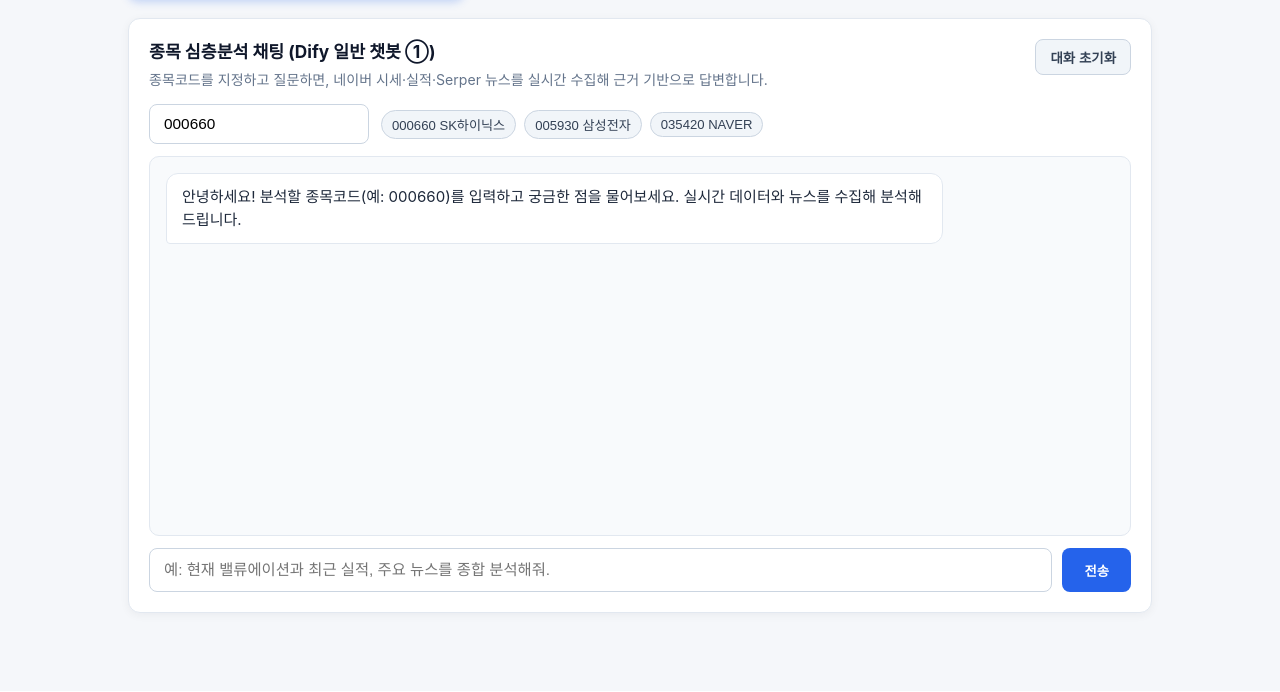
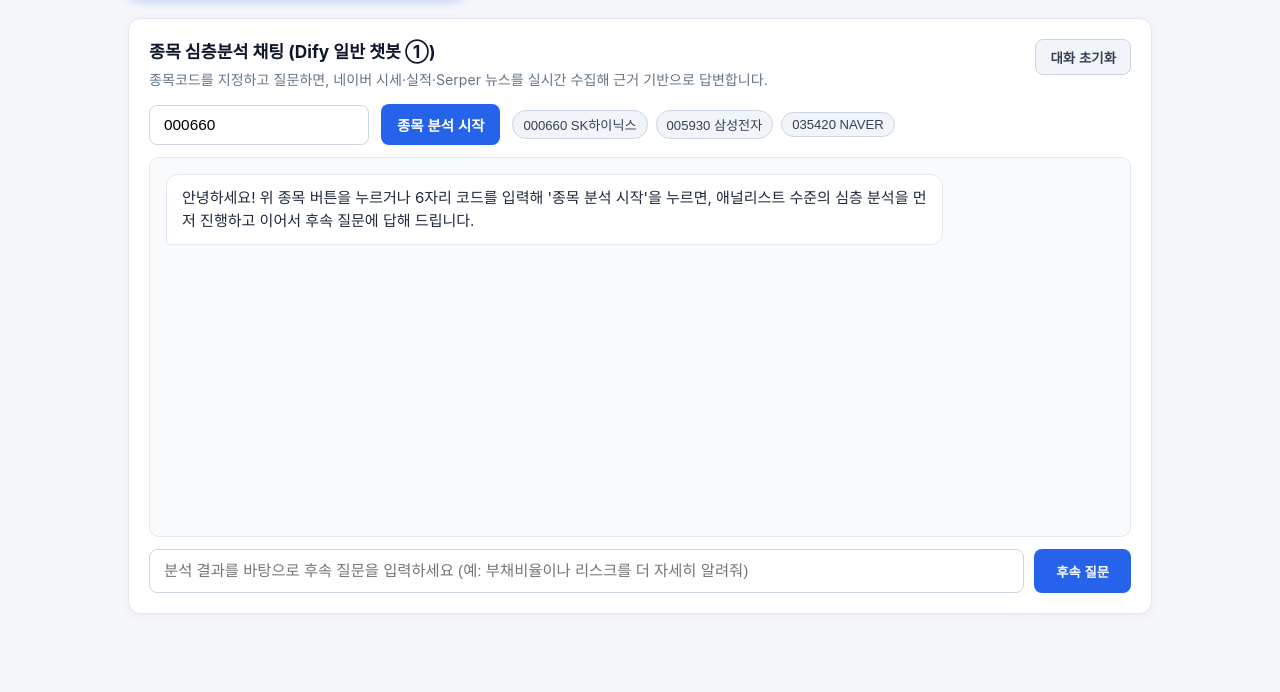
Before and after one commit to ghdnjsch123-cyber/investment-assistant, a Flask app: page / in a window 1280 px wide. Shown: the part 154-846 px from the top of the page. Before the commit the page ends 772 px from the top, so only its background shows below. Run offline with Flask 3, Linux system fonts and the light colour scheme.

Commit message:
feat: add one-click analyst report and multi-turn follow-up chat in tab 1

```diff
--- a/app.py
+++ b/app.py
@@ -98,45 +98,72 @@ def fetch_stock():
 
 @app.route("/api/chat/analysis", methods=["POST"])
 def chat_analysis():
-    """[탭1] 종목코드로 수집기(collector.py) 실행 후 Dify 일반 챗봇 ①에 근거 JSON을 전달해 답변을 받습니다."""
+    """[탭1] 종목코드로 수집기(collector.py) 실행 후 Dify 일반 챗봇 ①에 근거 JSON을 전달해 전문가 분석을 받고, 이후 후속 질문을 이어갑니다."""
     payload = request.get_json(silent=True) or {}
     raw_code = payload.get("code", "")
     question = (payload.get("question") or "").strip()
     conversation_id = (payload.get("conversation_id") or "").strip()
 
-    logger.info("[REQUEST] POST /api/chat/analysis code=%s", raw_code)
+    logger.info("[REQUEST] POST /api/chat/analysis code=%s (followup=%s)", raw_code, bool(conversation_id))
 
     try:
         code = validate_stock_code(raw_code)
     except ValueError as e:
         return jsonify({"error": str(e)}), 400
 
-    if not question:
-        question = "수집된 데이터를 바탕으로 이 종목의 시세, 밸류에이션, 재무실적, 최근 뉴스를 종합적으로 분석해 주세요."
+    try:
+        # 이미 해당 종목으로 대화가 시작된 후속 질문인 경우: 재수집 없이 Dify 대화 맥락을 이어감
+        if conversation_id and question:
+            dify_res = ask_dify_chatbot(
+                bot_type="analysis",
+                query=question,
+                inputs={},
+                conversation_id=conversation_id,
+            )
+            logger.info("[RESPONSE] /api/chat/analysis 후속 질문 완료 (code=%s)", code)
+            return jsonify({
+                "answer": dify_res["answer"],
+                "conversation_id": dify_res["conversation_id"],
+                "stock_data": None,
+            }), 200
 
-    try:
+        # 최초 분석: 실시간 데이터 수집 + 전문가/애널리스트 심층 리포트 프롬프트 적용
         stock_data = collect_stock_data(code)
         if not stock_data.get("name"):
             err_msg = stock_data["errors"][0]["message"] if stock_data.get("errors") else "종목 기본 정보를 가져오지 못했습니다."
             return jsonify({"error": err_msg}), 400
 
         stock_json = json.dumps(stock_data, ensure_ascii=False)
+        stock_name = stock_data.get("name", "")
+
+        if not question:
+            question = (
+                "당신은 여의도 증권사의 수석 애널리스트입니다. 아래 실시간 수집 데이터(JSON)만을 근거로 "
+                f"{stock_name}({code})에 대한 전문 애널리스트 심층 분석 리포트를 작성해 주세요.\n\n"
+                "다음 5가지 항목으로 구조화하여 구체적인 수치를 인용해 설명해 주세요:\n"
+                "1. **시세 및 모멘텀 진단**: 현재가, 등락률, 52주 최고/최저 대비 현재 가격 위치, 거래량·외인소진율\n"
+                "2. **밸류에이션 및 컨센서스 평가**: 현재 PER vs 추정 PER 변화, PBR·BPS 수준, 증권사 목표주가 대비 괴리율\n"
+                "3. **재무 펀더멘털(수익성·안정성)**: 최근 3~5년 매출·영업이익·영업이익률·ROE·부채비율·영업활동현금흐름 추이 (단, is_consensus가 true인 연도는 반드시 '추정치(E)'로 구분 표시)\n"
+                "4. **최신 뉴스 모멘텀 및 이슈**: 제공된 최신 뉴스 5건을 바탕으로 핵심 호재 및 리스크 요인 정리\n"
+                "5. **애널리스트 종합 의견**: 객관적 핵심 투자 포인트와 향후 체크해야 할 리스크 요약 (단정적 매수/매도 권유는 지양)\n"
+                "마지막으로 사용자가 이어서 후속 질문을 할 수 있도록 안내해 주세요."
+            )
+
         enriched_query = (
-            f"[종목 분석 요청: {stock_data.get('name')} ({code})]\n"
-            f"아래 실시간 수집 데이터(JSON)만을 근거로 사용자 질문에 답변해 주세요. "
-            f"(재무실적에서 is_consensus가 true인 항목은 추정치임을 명시)\n\n"
+            f"[종목 심층 분석 요청: {stock_name} ({code})]\n"
+            f"반드시 아래 실시간 수집 데이터(JSON)에 포함된 팩트와 숫자만을 근거로 답변하세요.\n\n"
             f"--- 수집 데이터(JSON) ---\n{stock_json}\n\n"
-            f"--- 사용자 질문 ---\n{question}"
+            f"--- 요청 내용 ---\n{question}"
         )
 
         dify_res = ask_dify_chatbot(
             bot_type="analysis",
             query=enriched_query,
-            inputs={"stock_data": stock_json, "stock_code": code, "stock_name": stock_data.get("name", "")},
-            conversation_id=conversation_id,
+            inputs={"stock_data": stock_json, "stock_code": code, "stock_name": stock_name},
+            conversation_id="",
         )
 
-        logger.info("[RESPONSE] /api/chat/analysis 완료 (code=%s, name=%s)", code, stock_data.get("name"))
+        logger.info("[RESPONSE] /api/chat/analysis 최초 애널리스트 분석 완료 (code=%s, name=%s)", code, stock_name)
         return jsonify({
             "answer": dify_res["answer"],
             "conversation_id": dify_res["conversation_id"],
--- a/static/app.js
+++ b/static/app.js
@@ -255,7 +255,9 @@ document.addEventListener("DOMContentLoaded", () => {
   // -------------------------------------------------------------------------
   // 탭 1: 종목 심층분석 채팅 (Dify 일반 챗봇 ①)
   // -------------------------------------------------------------------------
+  const t1SelectForm = document.getElementById("t1SelectForm");
   const t1CodeInput = document.getElementById("t1CodeInput");
+  const t1AnalyzeBtn = document.getElementById("t1AnalyzeBtn");
   const t1ContextBar = document.getElementById("t1ContextBar");
   const t1ErrorBox = document.getElementById("t1ErrorBox");
   const t1ChatMessages = document.getElementById("t1ChatMessages");
@@ -267,57 +269,64 @@ document.addEventListener("DOMContentLoaded", () => {
   let t1ConversationId = "";
   let t1LastCode = "";
 
-  function resetTab1Chat(notice = "새 대화가 시작되었습니다. 종목코드와 질문을 입력해 주세요.") {
+  function resetTab1Chat(
+    notice = "새 대화가 시작되었습니다. 종목을 선택하거나 '종목 분석 시작'을 눌러주세요."
+  ) {
     t1ConversationId = "";
+    t1LastCode = "";
     t1ChatMessages.innerHTML = "";
     appendChatBubble(t1ChatMessages, "bot", notice);
     t1ContextBar.classList.add("hidden");
     t1ErrorBox.classList.add("hidden");
   }
 
-  t1ResetBtn.addEventListener("click", () => resetTab1Chat());
+  function setTab1Busy(isBusy) {
+    t1AnalyzeBtn.disabled = isBusy;
+    t1SendBtn.disabled = isBusy;
+    t1QuestionInput.disabled = isBusy;
+    t1CodeInput.disabled = isBusy;
+  }
 
-  document.querySelectorAll(".t1-chip").forEach((btn) => {
-    btn.addEventListener("click", () => {
-      const code = btn.dataset.code;
-      t1CodeInput.value = code;
-      if (t1LastCode && t1LastCode !== code) {
-        resetTab1Chat(`종목이 ${code}로 변경되어 새 대화를 시작합니다.`);
-      }
-    });
-  });
-
-  t1ChatForm.addEventListener("submit", async (e) => {
-    e.preventDefault();
-    const code = t1CodeInput.value.trim();
-    const question = t1QuestionInput.value.trim();
-
+  async function sendTab1Request(code, question = "", isInitial = false) {
     if (!/^\d{6}$/.test(code)) {
       t1ErrorBox.textContent = "종목코드는 6자리 숫자여야 합니다. (예: 000660)";
       t1ErrorBox.classList.remove("hidden");
       return;
     }
-    if (!question) return;
 
-    if (t1LastCode && t1LastCode !== code) {
+    t1ErrorBox.classList.add("hidden");
+
+    if (isInitial || (t1LastCode && t1LastCode !== code)) {
       t1ConversationId = "";
+      if (isInitial) {
+        t1ChatMessages.innerHTML = "";
+        t1ContextBar.classList.add("hidden");
+      }
     }
     t1LastCode = code;
 
-    t1ErrorBox.classList.add("hidden");
-    appendChatBubble(t1ChatMessages, "user", `[${code}] ${question}`);
-    t1QuestionInput.value = "";
-    const thinkingBubble = appendChatBubble(t1ChatMessages, "bot", "실시간 데이터 수집 및 Dify AI 분석 중...");
+    const userDisplay = isInitial
+      ? `[${code}] 애널리스트 종합 심층 분석 요청`
+      : `[${code}] ${question}`;
+    appendChatBubble(t1ChatMessages, "user", userDisplay);
 
-    t1SendBtn.disabled = true;
-    t1QuestionInput.disabled = true;
-    console.log(`[CHAT]       Dify 챗봇 요청 시작 (tab1, code=${code})`);
+    const loadingMsg = isInitial
+      ? "실시간 데이터 수집 및 애널리스트 심층 분석 리포트 작성 중..."
+      : "분석된 데이터를 바탕으로 후속 질문 답변 작성 중...";
+    const thinkingBubble = appendChatBubble(t1ChatMessages, "bot", loadingMsg);
+
+    setTab1Busy(true);
+    console.log(`[CHAT]       Dify 챗봇 요청 시작 (tab1, code=${code}, initial=${isInitial})`);
 
     try {
       const res = await fetch("/api/chat/analysis", {
         method: "POST",
         headers: { "Content-Type": "application/json" },
-        body: JSON.stringify({ code, question, conversation_id: t1ConversationId }),
+        body: JSON.stringify({
+          code,
+          question,
+          conversation_id: t1ConversationId,
+        }),
       });
       const data = await res.json();
       if (!res.ok) throw new Error(data.error || "분석 요청에 실패했습니다.");
@@ -338,10 +347,36 @@ document.addEventListener("DOMContentLoaded", () => {
       t1ErrorBox.classList.remove("hidden");
       console.error(`[ERROR]      요청 또는 렌더링 중 오류 발생 (${err.message})`);
     } finally {
-      t1SendBtn.disabled = false;
-      t1QuestionInput.disabled = false;
+      setTab1Busy(false);
       t1QuestionInput.focus();
     }
+  }
+
+  t1ResetBtn.addEventListener("click", () => resetTab1Chat());
+
+  // 1) 종목 분석 시작 버튼 또는 코드 입력 후 엔터 -> 즉시 1차 종합 분석 실행
+  t1SelectForm.addEventListener("submit", (e) => {
+    e.preventDefault();
+    sendTab1Request(t1CodeInput.value.trim(), "", true);
+  });
+
+  // 2) 빠른 종목 버튼 클릭 -> 코드 채우고 즉시 1차 종합 분석 실행
+  document.querySelectorAll(".t1-chip").forEach((btn) => {
+    btn.addEventListener("click", () => {
+      const code = btn.dataset.code;
+      t1CodeInput.value = code;
+      sendTab1Request(code, "", true);
+    });
+  });
+
+  // 3) 하단 후속 질문 폼
+  t1ChatForm.addEventListener("submit", (e) => {
+    e.preventDefault();
+    const code = t1CodeInput.value.trim();
+    const question = t1QuestionInput.value.trim();
+    if (!question) return;
+    t1QuestionInput.value = "";
+    sendTab1Request(code, question, !t1ConversationId);
   });
 
   // -------------------------------------------------------------------------
--- a/static/style.css
+++ b/static/style.css
@@ -765,3 +765,24 @@ body {
 .chart-container.small {
   height: 240px;
 }
+
+.primary-small-btn {
+  padding: 10px 16px;
+  font-size: 0.9rem;
+  font-weight: 600;
+  background: var(--primary);
+  color: #ffffff;
+  border: none;
+  border-radius: 8px;
+  cursor: pointer;
+  transition: background-color 0.15s;
+}
+
+.primary-small-btn:hover:not(:disabled) {
+  background: var(--primary-hover);
+}
+
+.primary-small-btn:disabled {
+  background: #94a3b8;
+  cursor: not-allowed;
+}
--- a/templates/index.html
+++ b/templates/index.html
@@ -5,7 +5,7 @@
   <meta name="viewport" content="width=device-width, initial-scale=1.0" />
   <meta name="color-scheme" content="light" />
   <title>나의 투자도우미 (My Investment Assistant)</title>
-  <link rel="stylesheet" href="{{ url_for('static', filename='style.css') }}?v=2" />
+  <link rel="stylesheet" href="{{ url_for('static', filename='style.css') }}?v=3" />
   <script src="https://cdn.jsdelivr.net/npm/chart.js@4.4.3/dist/chart.umd.min.js"></script>
 </head>
 <body>
@@ -40,27 +40,28 @@
           <button type="button" id="t1ResetBtn" class="secondary-btn">대화 초기화</button>
         </div>
 
-        <div class="input-row">
-          <input type="text" id="t1CodeInput" maxlength="6" placeholder="6자리 종목코드 (예: 000660)" value="000660" />
+        <form id="t1SelectForm" class="input-row">
+          <input type="text" id="t1CodeInput" maxlength="6" placeholder="6자리 종목코드 (예: 000660)" value="000660" required />
+          <button type="submit" id="t1AnalyzeBtn" class="primary-small-btn">종목 분석 시작</button>
           <div class="quick-examples inline">
             <button type="button" class="chip-btn t1-chip" data-code="000660">000660 SK하이닉스</button>
             <button type="button" class="chip-btn t1-chip" data-code="005930">005930 삼성전자</button>
             <button type="button" class="chip-btn t1-chip" data-code="035420">035420 NAVER</button>
           </div>
-        </div>
+        </form>
 
         <div id="t1ContextBar" class="context-bar hidden"></div>
         <div id="t1ErrorBox" class="status-box error hidden"></div>
 
         <div id="t1ChatMessages" class="chat-box">
           <div class="chat-msg bot">
-            <div class="chat-bubble">안녕하세요! 분석할 종목코드(예: 000660)를 입력하고 궁금한 점을 물어보세요. 실시간 데이터와 뉴스를 수집해 분석해 드립니다.</div>
+            <div class="chat-bubble">안녕하세요! 위 종목 버튼을 누르거나 6자리 코드를 입력해 '종목 분석 시작'을 누르면, 애널리스트 수준의 심층 분석을 먼저 진행하고 이어서 후속 질문에 답해 드립니다.</div>
           </div>
         </div>
 
         <form id="t1ChatForm" class="chat-input-form">
-          <input type="text" id="t1QuestionInput" placeholder="예: 현재 밸류에이션과 최근 실적, 주요 뉴스를 종합 분석해줘." required />
-          <button type="submit" id="t1SendBtn">전송</button>
+          <input type="text" id="t1QuestionInput" placeholder="분석 결과를 바탕으로 후속 질문을 입력하세요 (예: 부채비율이나 리스크를 더 자세히 알려줘)" required />
+          <button type="submit" id="t1SendBtn">후속 질문</button>
         </form>
       </div>
     </section>
@@ -205,6 +206,6 @@
     </section>
   </div>
 
-  <script src="{{ url_for('static', filename='app.js') }}?v=2"></script>
+  <script src="{{ url_for('static', filename='app.js') }}?v=3"></script>
 </body>
 </html>
```
